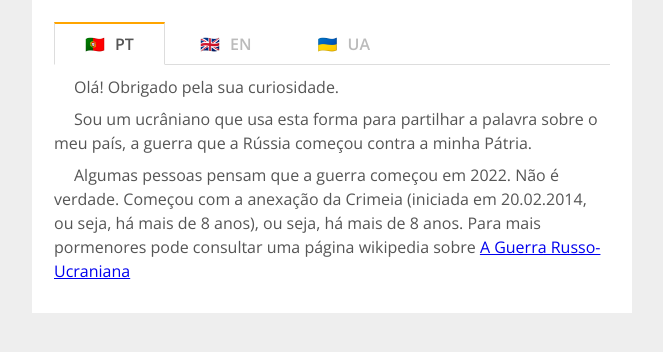
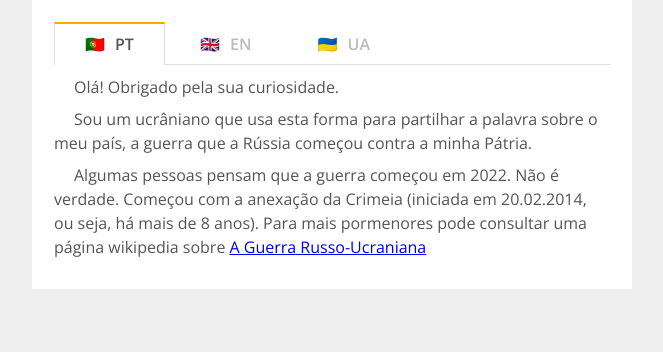
Before and after one commit to medvedev/ukraine-info-web-pt, a plain HTML site: page public/index.html in a window 1280 px wide. Shown: the whole page, without its empty margins (308-971 px from the left). Drawn offline with nearby package versions, Linux system fonts and the light colour scheme.

Commit message:
Removed duplicated PT text (#5)

```diff
--- a/public/index.html
+++ b/public/index.html
@@ -19,7 +19,7 @@
         <p>Sou um ucrâniano que usa esta forma para partilhar a palavra sobre o meu país, a guerra que a Rússia
             começou contra a minha Pátria.
         <p>Algumas pessoas pensam que a guerra começou em 2022. Não é verdade. Começou com a anexação da Crimeia
-            (iniciada em 20.02.2014, ou seja, há mais de 8 anos), ou seja, há mais de 8 anos. Para mais pormenores
+            (iniciada em 20.02.2014, ou seja, há mais de 8 anos). Para mais pormenores
             pode consultar uma página wikipedia sobre <a href="https://pt.wikipedia.org/wiki/Guerra_Russo-Ucraniana">A
                 Guerra Russo-Ucraniana</a>
     </section>
```
